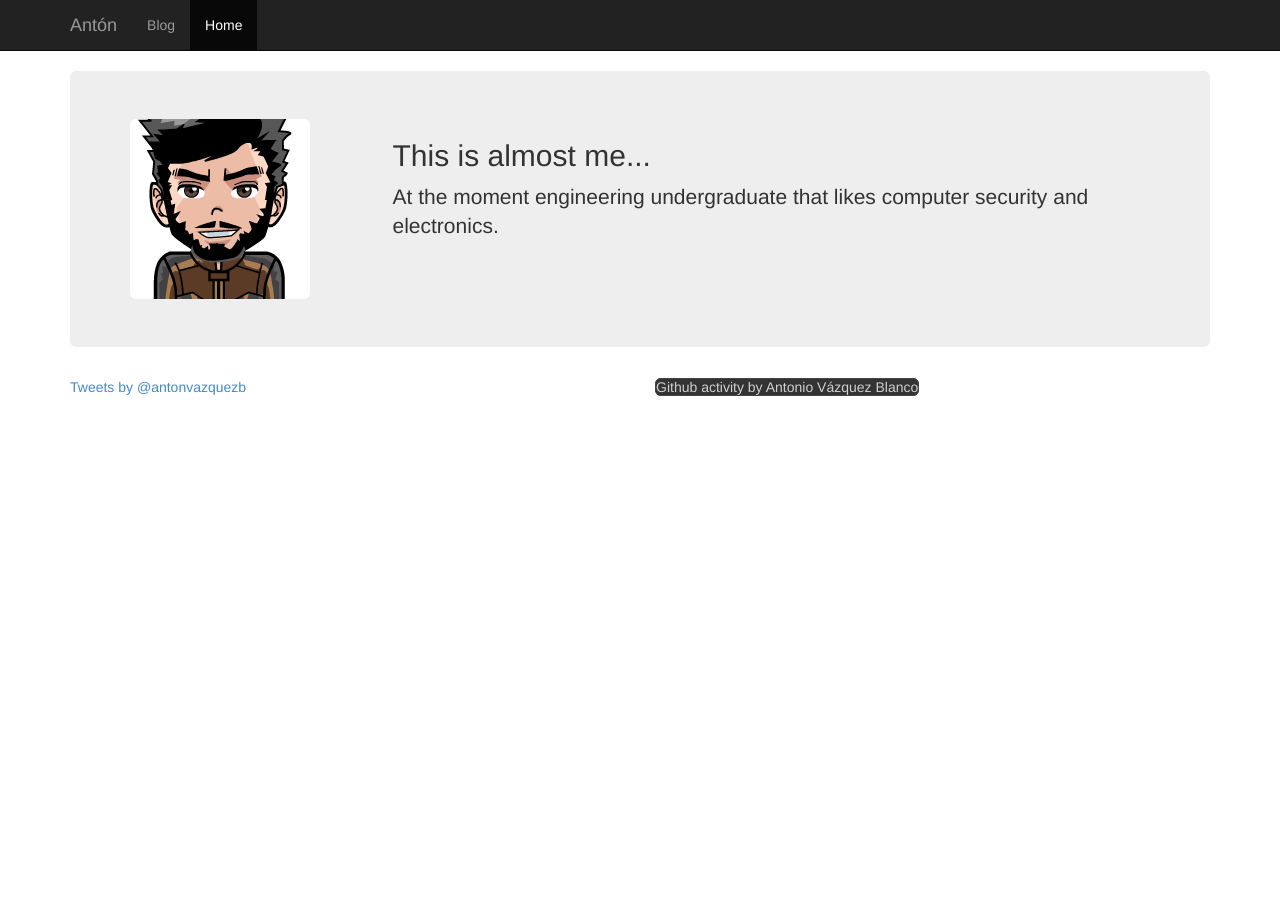
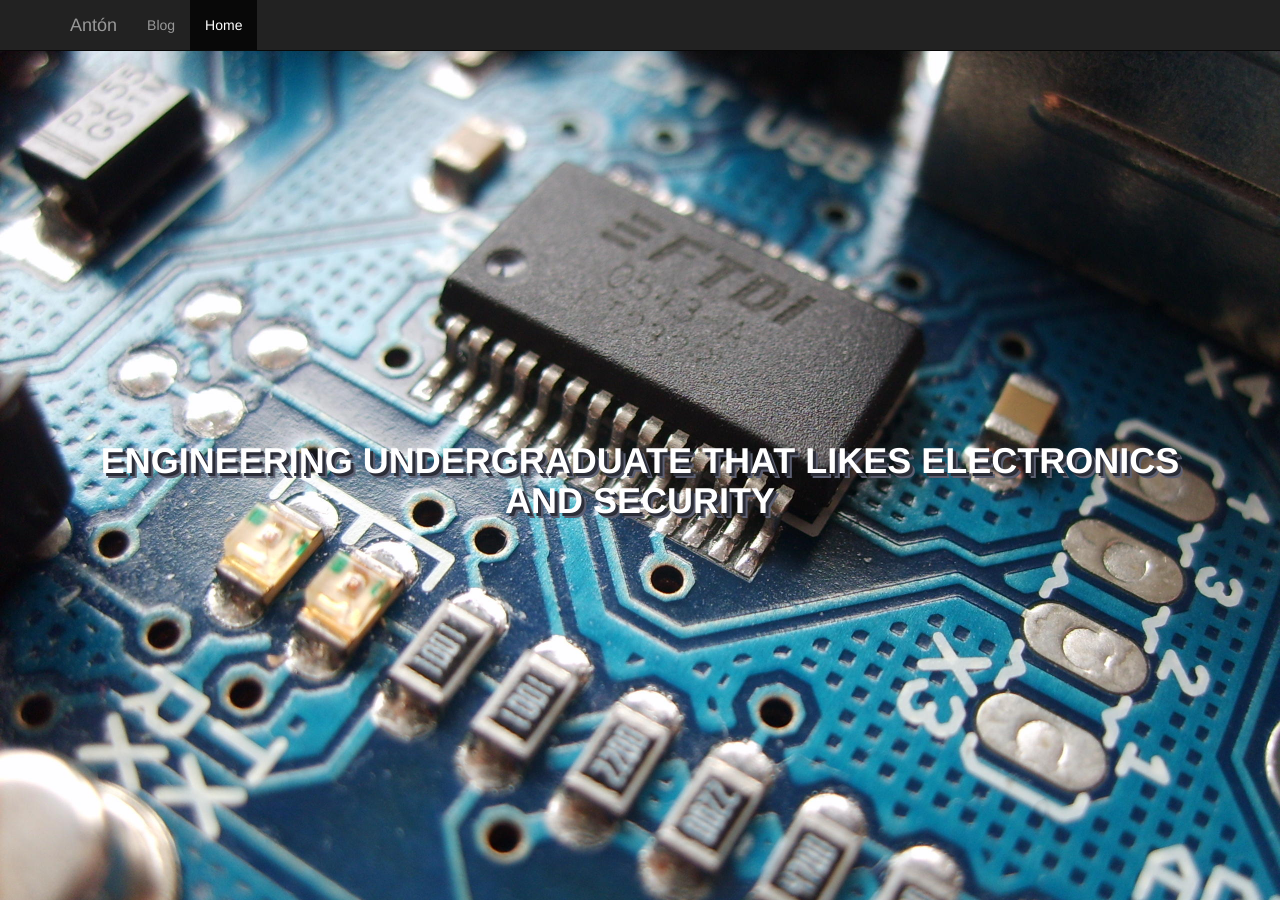
Before and after one commit to antoniovazquezblanco/antoniovazquezblanco.github.io, a Jekyll site: the page built from index.html, in a window 1280 px wide. Built offline with Jekyll 4.4.1, drawn with Linux system fonts in a browser that asks for light colours; Markdown is read by kramdown in place of the engine named in the settings; comment, search, counter and statistics services are not loaded.

Commit message:
Added a new background to the site. Hope you like it.

```diff
--- a/_includes/head.html
+++ b/_includes/head.html
@@ -5,6 +5,7 @@
 	<!-- Style -->
 	<link href="/css/bootstrap.min.css" rel="stylesheet">
 	<link href="/css/pygments.css" rel="stylesheet">
+	<link href="/css/general.css" rel="stylesheet">
 	<!-- Javascript -->
 	<script src="/js/jquery-2.1.0.min.js"></script>
 	<script src="/js/bootstrap.min.js"></script>
--- a/_layouts/page.html
+++ b/_layouts/page.html
@@ -3,10 +3,7 @@
   {% include head.html %}
   <body>
 	{% include header.html %}
-	<!-- Real body -->
-	<div class="container">
-		{{content}}
-	</div>
+	{{content}}
 	{% include footer.html %}
 	{% include tracking.html %}
   </body>
--- /dev/null
+++ b/css/general.css
@@ -0,0 +1,11 @@
+html,body {
+	height:100%;
+}
+
+body {
+	background: url('/images/background.jpg') no-repeat center center fixed;
+	-webkit-background-size: cover;
+	-moz-background-size: cover;
+	-o-background-size: cover;
+	background-size: cover;
+}
--- a/index.html
+++ b/index.html
@@ -4,21 +4,19 @@ title: Home
 order: 1
 ---
 
-<link href="css/github-activity.css" rel="stylesheet">
-<div class="jumbotron">
-	<div class="row">
-		<div class="col-md-3 col-sm-3"><img src="images/me.png" class="img-responsive img-rounded" alt="Pseudo me" /></div>
-		<h2 class="col-md-9 col-sm-9">This is almost me...</h2>
-		<p class="col-md-9 col-sm-9">At the moment engineering undergraduate that likes computer security and electronics.</p>
+<style>
+.vcenter {
+	height : 100%;
+	overflow:auto;
+	display : table-cell;
+	vertical-align : middle;
+	float:none;
+	color: #FFF;
+	text-shadow: 3px 3px 0px #2c2e38, 5px 5px 0px #5c5f72;
+}
+</style>
+<div class="container" style="height: 90%; display: table;">
+	<div class="vcenter">
+		<h1 class="text-center"><strong>ENGINEERING UNDERGRADUATE THAT LIKES ELECTRONICS AND SECURITY</strong></h1>
 	</div>
 </div>
-<div class="row">
-	<div class="col-sm-6 col-md-6">
-		<a class="twitter-timeline" href="https://twitter.com/antonvazquezb" data-widget-id="400544111293239296">Tweets by @antonvazquezb</a>
-	</div>
-	<div class="col-sm-6 col-md-6">
-		<a class="github-activity" href="https://github.com/antoniovazquezblanco?tab=activity" data-github-user="antoniovazquezblanco">Github activity by Antonio Vázquez Blanco</a>
-	</div>
-</div>
-<script>!function(d,s,id){var js,fjs=d.getElementsByTagName(s)[0],p=/^http:/.test(d.location)?'http':'https';if(!d.getElementById(id)){js=d.createElement(s);js.id=id;js.src=p+"://platform.twitter.com/widgets.js";fjs.parentNode.insertBefore(js,fjs);}}(document,"script","twitter-wjs");</script>
-<script src="js/github-activity.js"></script>
```
Also changed, not shown: _layouts/post.html (+7 -0 lines), blog.html (+9 -0 lines), images/background.jpg (added), images/me.png (deleted).
